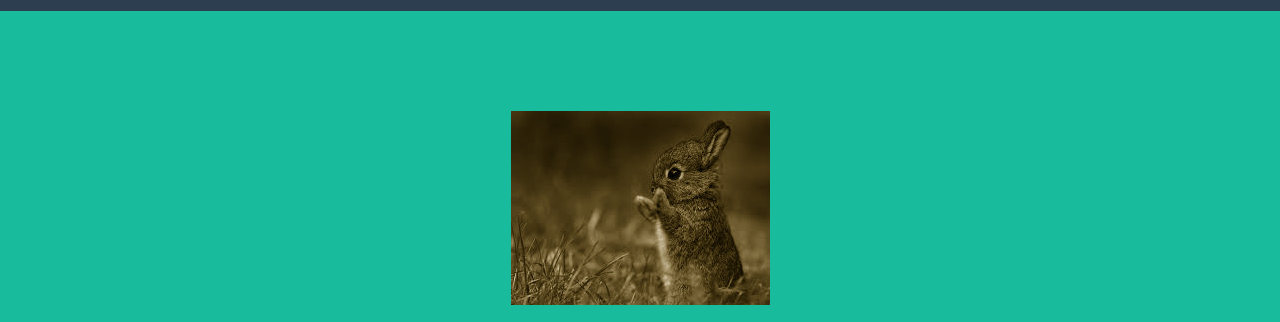
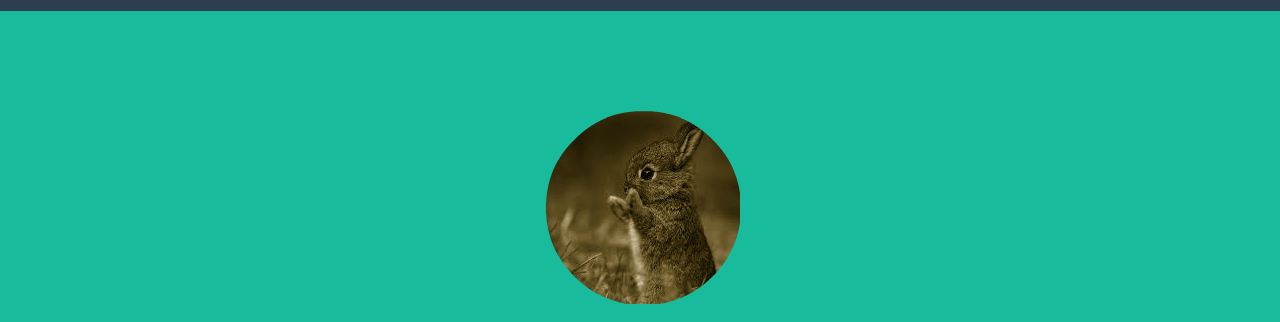
Before and after one commit to hayahpasian/hayahpasian.github.io, a website: page index.html in a window 1280 px wide. Shown: the part 89-411 px from the top of the page. Drawn offline with nearby package versions, Linux system fonts and the light colour scheme.

Commit message:
Update index.html

```diff
--- a/index.html
+++ b/index.html
@@ -71,7 +71,7 @@
         <div class="container">
             <div class="row">
                 <div class="col-lg-12">
-                    <img class="img-responsive" src="img/downloadedited.jpg" alt="">
+                    <img class="img-responsive" src="img/bunny.png" alt="">
                     <div class="intro-text">
                         <span class="name">Hayah Mae Pasian</span>
                         <hr class="star-light">
```
